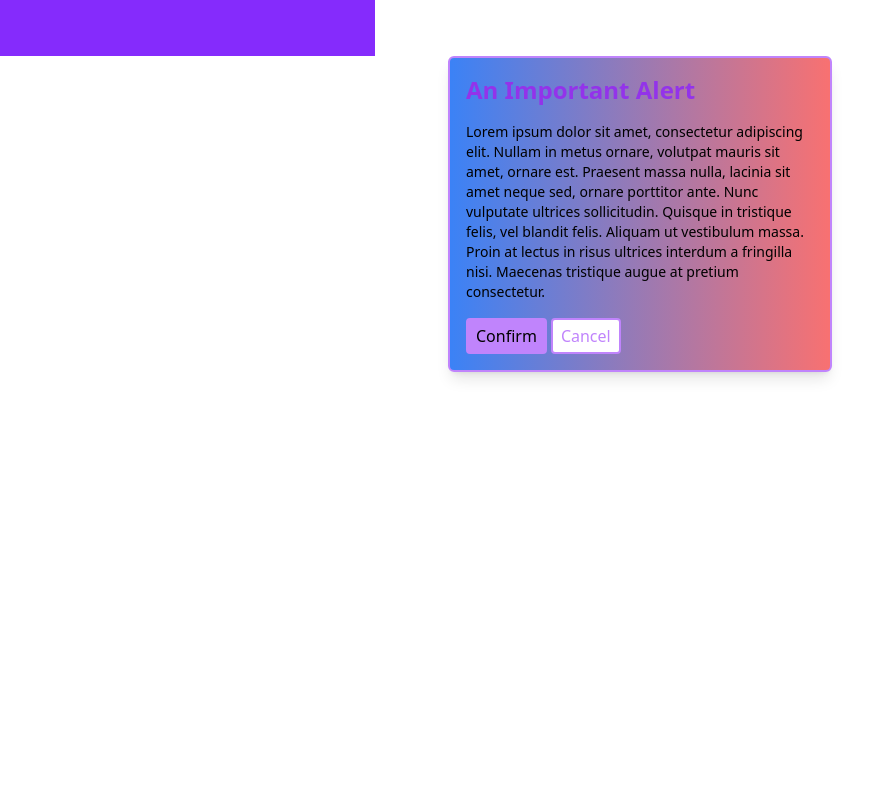
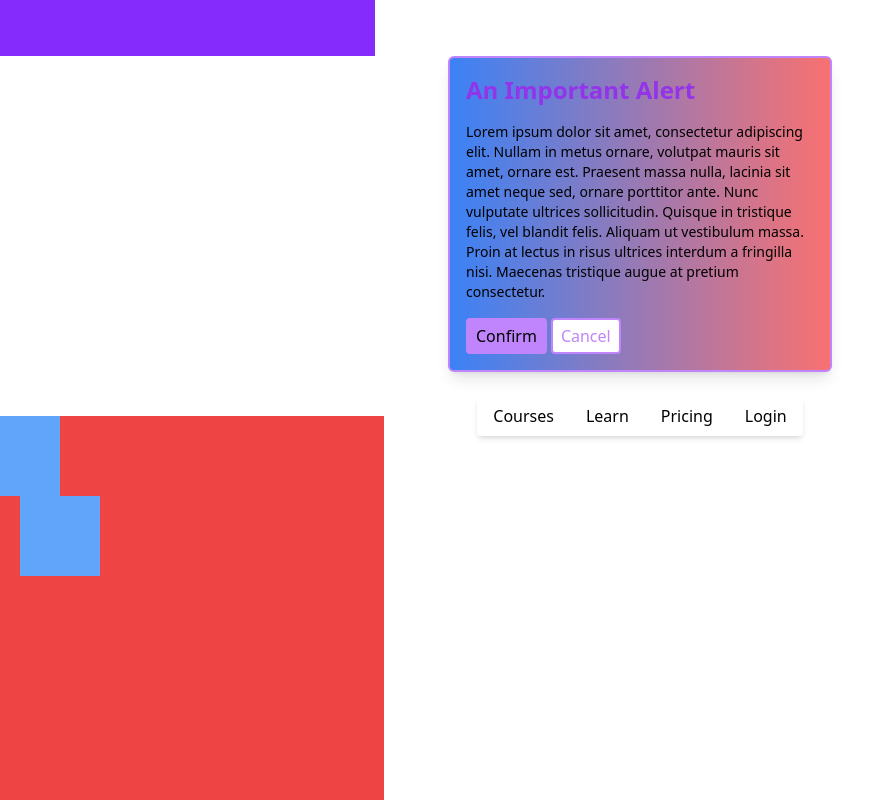
Before and after one commit to MikePham288/TailwindCSS-Practice, an Angular app: page / in a window 1280 px wide. Shown: the part 292-1092 px from the top of the page, without its empty margins (0-895 px from the left). Before the commit the page ends 800 px from the top, so only its background shows below. Built offline with nearby package versions, Linux system fonts and the light colour scheme.

Commit message:
Spacing & Dividing Exercise Tailwind

```diff
--- a/src/app/app.component.html
+++ b/src/app/app.component.html
@@ -4,3 +4,5 @@
 <button>i am a button</button>
 <div class="h-72 w-[375px] bg-electric-violet-600 px4 py-10" ></div>
 <app-modal-exercise></app-modal-exercise>
+<br>
+<app-spacing-dividing-exercise></app-spacing-dividing-exercise>
--- a/src/app/app.component.ts
+++ b/src/app/app.component.ts
@@ -1,11 +1,12 @@
 import { Component } from '@angular/core';
 import { RouterOutlet } from '@angular/router';
 import { ModalExerciseComponent } from './modal-exercise/modal-exercise.component';
+import { SpacingDividingExerciseComponent } from './spacing-dividing-exercise/spacing-dividing-exercise.component';
 
 @Component({
   selector: 'app-root',
   standalone: true,
-  imports: [RouterOutlet, ModalExerciseComponent],
+  imports: [RouterOutlet, ModalExerciseComponent, SpacingDividingExerciseComponent],
   templateUrl: './app.component.html',
   styleUrl: './app.component.css'
 })
--- /dev/null
+++ b/src/app/spacing-dividing-exercise/spacing-dividing-exercise.component.css
@@ -0,0 +1,3 @@
+:host {
+  display: block;
+}
--- /dev/null
+++ b/src/app/spacing-dividing-exercise/spacing-dividing-exercise.component.html
@@ -0,0 +1,12 @@
+<div class="bg-white max-w-max px-4 py-2 mx-auto rounded shadow-md text-center space-x-8">
+  <a href="#">Courses</a>
+  <a href="#">Learn</a>
+  <a href="#">Pricing</a>
+  <a href="#">Login</a>
+</div>
+
+
+<div class="bg-red-500 w-96 h-96">
+  <div class="h-20 w-20 -m-5 bg-blue-400"></div>
+  <div class="h-20 w-20 !m-5 bg-blue-400"></div>
+</div>
--- /dev/null
+++ b/src/app/spacing-dividing-exercise/spacing-dividing-exercise.component.ts
@@ -0,0 +1,14 @@
+import { CommonModule } from '@angular/common';
+import { ChangeDetectionStrategy, Component } from '@angular/core';
+
+@Component({
+  selector: 'app-spacing-dividing-exercise',
+  standalone: true,
+  imports: [
+    CommonModule,
+  ],
+  templateUrl: './spacing-dividing-exercise.component.html',
+  styleUrl: './spacing-dividing-exercise.component.css',
+  changeDetection: ChangeDetectionStrategy.OnPush,
+})
+export class SpacingDividingExerciseComponent { }
```
